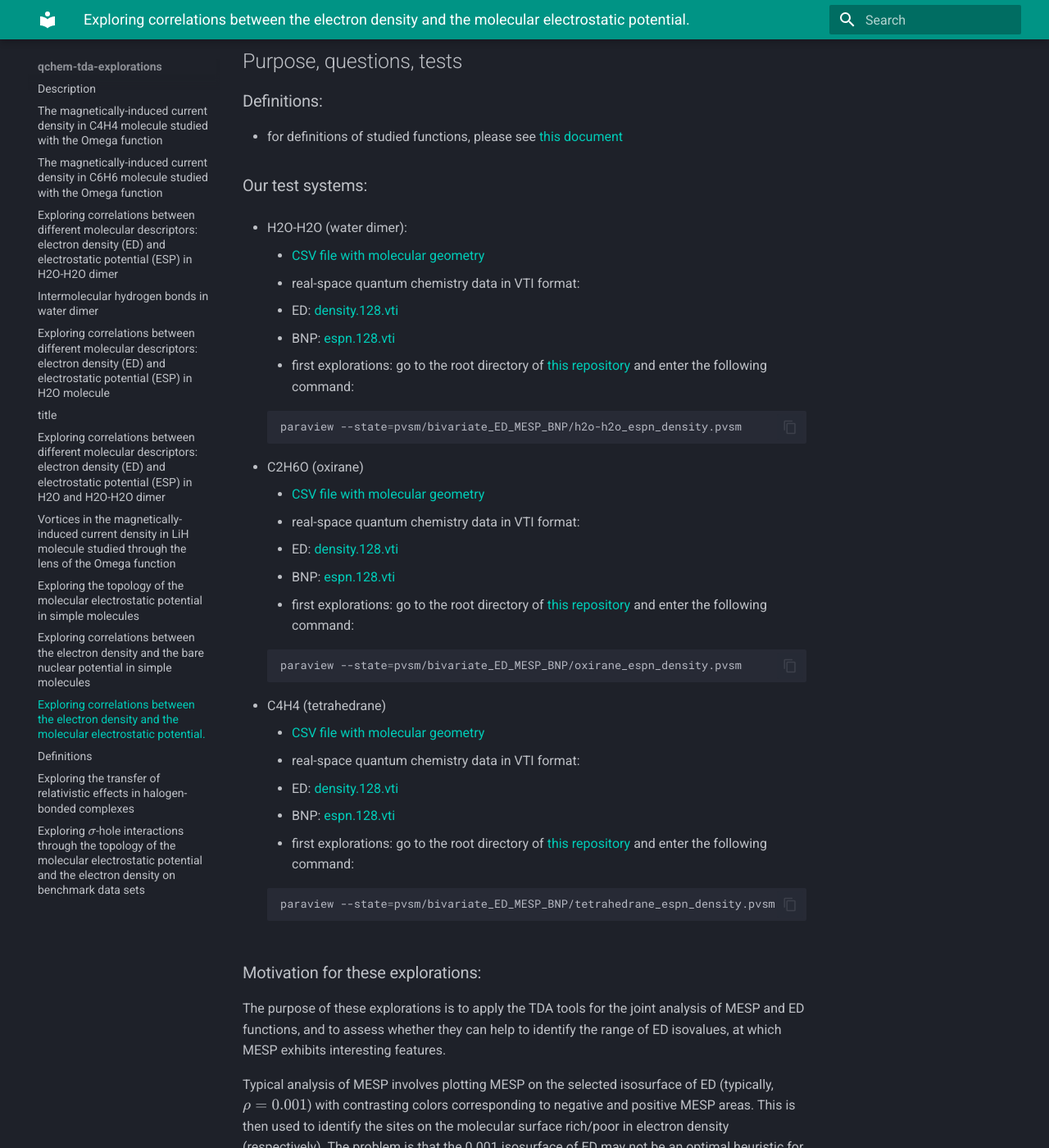
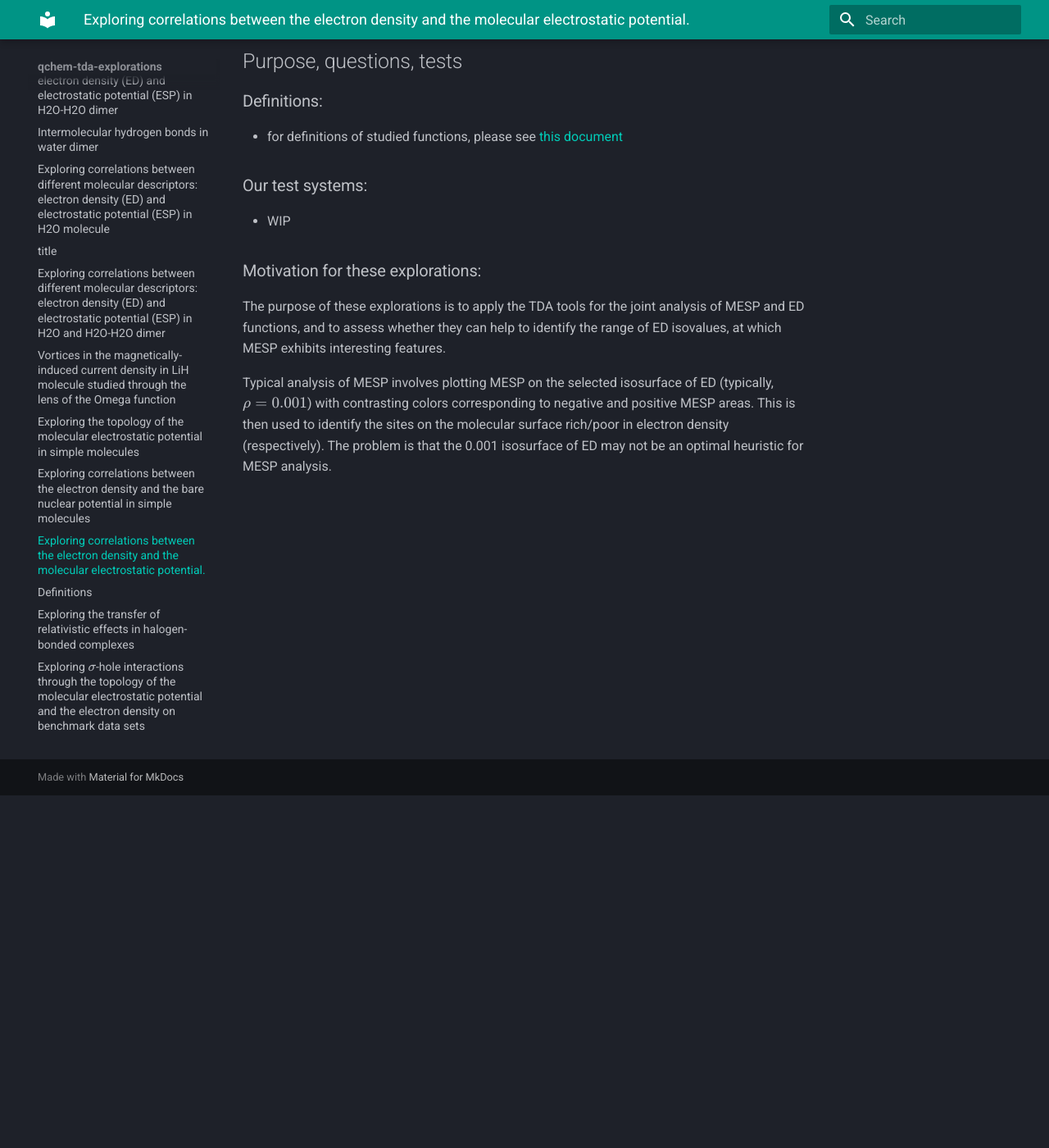
Before and after one commit to tda-qchem/tda-qchem-explorations, an MkDocs documentation site: the page built from docs/bivariate_ED_MESP.md, in a window 1280 px wide and 1400 px high, scrolled down 430 px. Shown: the whole window at 82% size. Built offline with MkDocs 1.6.1 and Material for MkDocs 9.7.7, drawn with Linux system fonts in a browser that asks for light colours.

Commit message:
update index

````diff
--- a/docs/bivariate_ED_MESP.md
+++ b/docs/bivariate_ED_MESP.md
@@ -17,44 +17,7 @@
 
 ### Our test systems:
 
-  * H2O-H2O (water dimer):
-
-    * [CSV file with molecular geometry](https://github.com/tda-qchem/tda-qchem-explorations/tree/main/data/h2o-h2o/geom.csv)
-    * real-space quantum chemistry data in VTI format:
-      * ED: [density.128.vti](https://github.com/tda-qchem/tda-qchem-explorations/tree/main/data/h2o-h2o/dirac/dc_b3lyp_dyallav3z/super/density.128.vti)
-      * BNP: [espn.128.vti](https://github.com/tda-qchem/tda-qchem-explorations/tree/main/data/h2o-h2o/dirac/dc_b3lyp_dyallav3z/super/espn.128.vti)
-    * first explorations: go to the root directory of [this repository](https://github.com/tda-qchem/tda-qchem-explorations) and enter the following command:
-
-      ``` bash
-      paraview --state=pvsm/bivariate_ED_MESP_BNP/h2o-h2o_espn_density.pvsm
-      ```
-
-
-  * C2H6O (oxirane)
-
-    * [CSV file with molecular geometry](https://github.com/tda-qchem/tda-qchem-explorations/tree/main/data/oxirane/geom.csv)
-    * real-space quantum chemistry data in VTI format:
-      * ED: [density.128.vti](https://github.com/tda-qchem/tda-qchem-explorations/tree/main/data/oxirane/dirac/dc_b3lyp_dyallav3z/super/density.128.vti)
-      * BNP: [espn.128.vti](https://github.com/tda-qchem/tda-qchem-explorations/tree/main/data/oxirane/dirac/dc_b3lyp_dyallav3z/super/espn.128.vti)
-    * first explorations: go to the root directory of [this repository](https://github.com/tda-qchem/tda-qchem-explorations) and enter the following command:
-
-      ``` bash
-      paraview --state=pvsm/bivariate_ED_MESP_BNP/oxirane_espn_density.pvsm
-      ```
-
-
-  * C4H4 (tetrahedrane)
-
-    * [CSV file with molecular geometry](https://github.com/tda-qchem/tda-qchem-explorations/tree/main/data/tetrahedrane/geom.csv)
-    * real-space quantum chemistry data in VTI format:
-      * ED: [density.128.vti](https://github.com/tda-qchem/tda-qchem-explorations/tree/main/data/tetrahedrane/dirac/dc_b3lyp_dyallav3z/super/density.128.vti)
-      * BNP: [espn.128.vti](https://github.com/tda-qchem/tda-qchem-explorations/tree/main/data/tetrahedrane/dirac/dc_b3lyp_dyallav3z/super/espn.128.vti)
-    * first explorations: go to the root directory of [this repository](https://github.com/tda-qchem/tda-qchem-explorations) and enter the following command:
-
-      ``` bash
-      paraview --state=pvsm/bivariate_ED_MESP_BNP/tetrahedrane_espn_density.pvsm
-      ```
-
+  * WIP
 
 ### Motivation for these explorations:
 
````
Also changed, not shown: docs/index.md (+3 -1 lines).
